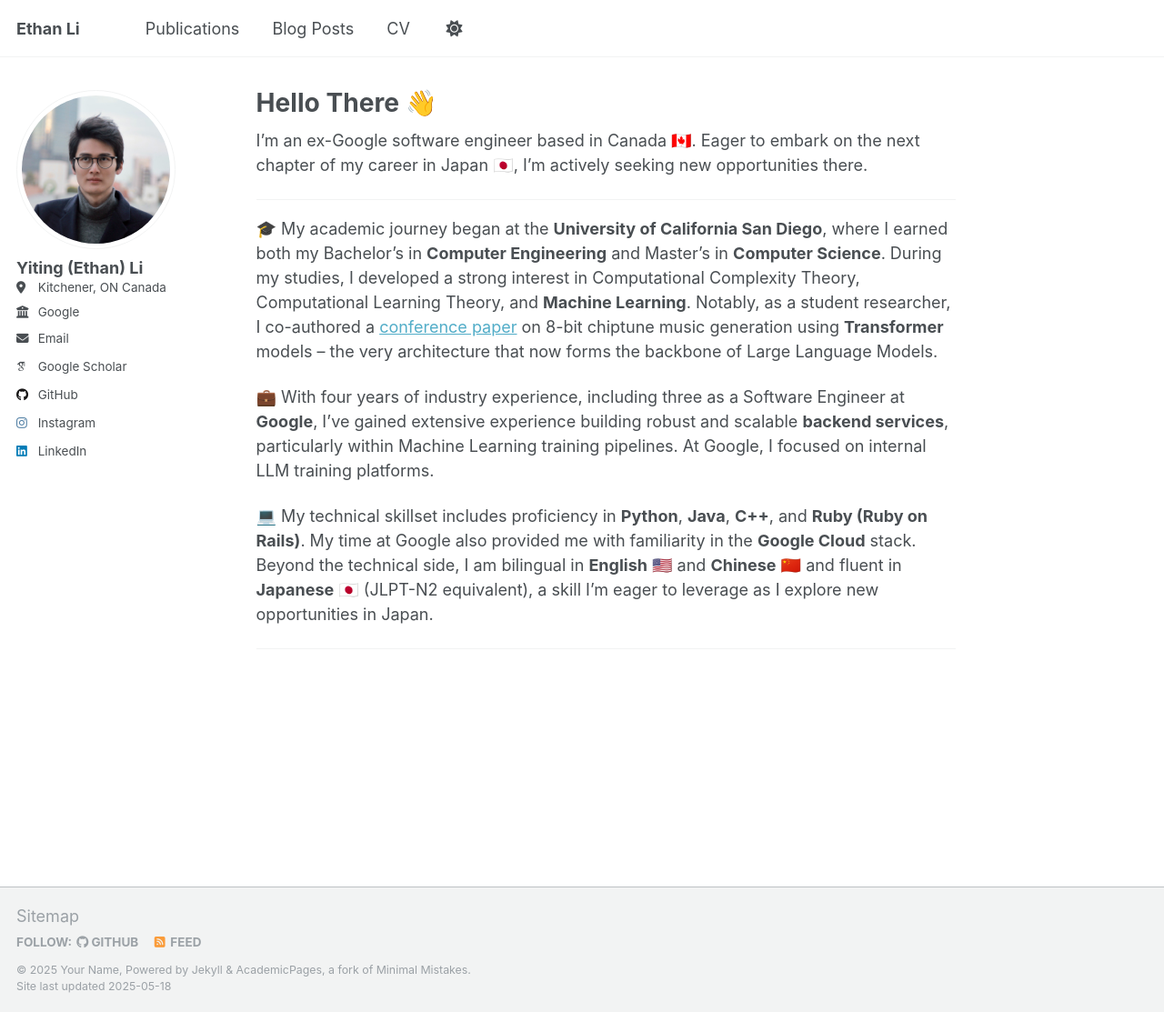
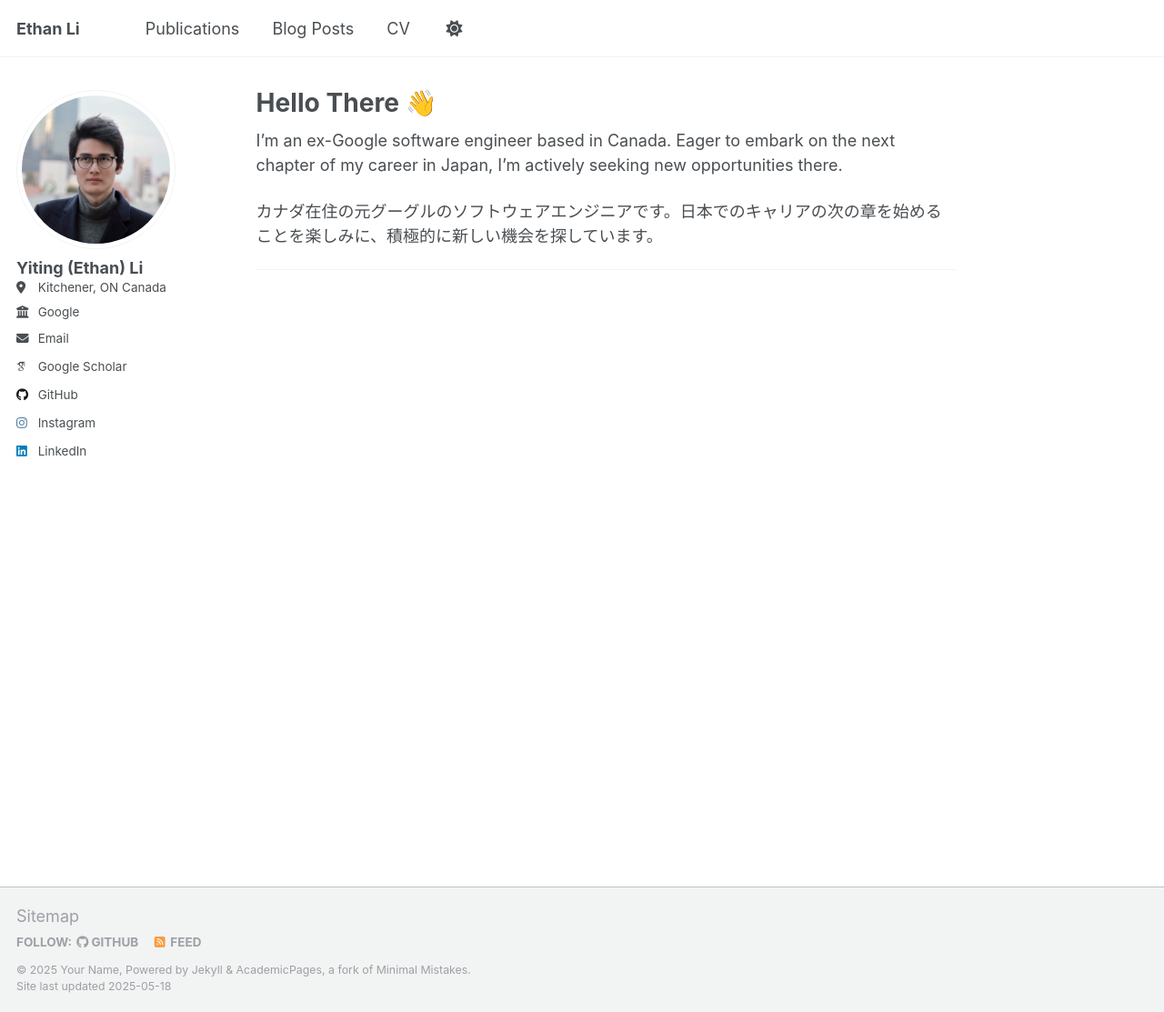
Before and after one commit to ethanleet/ethanleet.com, a Jekyll site: the page built from _pages/about.md, in a window 1280 px wide and 1113 px high. Shown: the whole window at 91% size. Built offline with Jekyll 4.4.1, drawn with Linux system fonts in a browser that asks for light colours; some web fonts are replaced.

Commit message:
Add Japanese bio to homepage

```diff
--- a/_pages/about.md
+++ b/_pages/about.md
@@ -7,14 +7,8 @@ redirect_from:
   - /about.html
 ---
 
-I'm an ex-Google software engineer based in Canada 🇨🇦. Eager to embark on the next chapter of my career in Japan 🇯🇵, I'm actively seeking new opportunities there.
+I'm an ex-Google software engineer based in Canada. Eager to embark on the next chapter of my career in Japan, I'm actively seeking new opportunities there.
+
+カナダ在住の元グーグルのソフトウェアエンジニアです。日本でのキャリアの次の章を始めることを楽しみに、積極的に新しい機会を探しています。
 
 ---
-
-🎓 My academic journey began at the **University of California San Diego**, where I earned both my Bachelor's in **Computer Engineering** and Master's in **Computer Science**. During my studies, I developed a strong interest in Computational Complexity Theory, Computational Learning Theory, and **Machine Learning**. Notably, as a student researcher, I co-authored a [conference paper](/publication/2019-07-10-lakhnes_improving_multi-instrumental_music_generation_with_cross-domain_pre-training) on 8-bit chiptune music generation using **Transformer** models – the very architecture that now forms the backbone of Large Language Models.
-
-💼 With four years of industry experience, including three as a Software Engineer at **Google**, I've gained extensive experience building robust and scalable **backend services**, particularly within Machine Learning training pipelines. At Google, I focused on internal LLM training platforms.
-
-💻 My technical skillset includes proficiency in **Python**, **Java**, **C++**, and **Ruby (Ruby on Rails)**. My time at Google also provided me with familiarity in the **Google Cloud** stack. Beyond the technical side, I am bilingual in **English** 🇺🇸 and **Chinese** 🇨🇳 and fluent in **Japanese** 🇯🇵 (JLPT-N2 equivalent), a skill I'm eager to leverage as I explore new opportunities in Japan.
-
----
```
